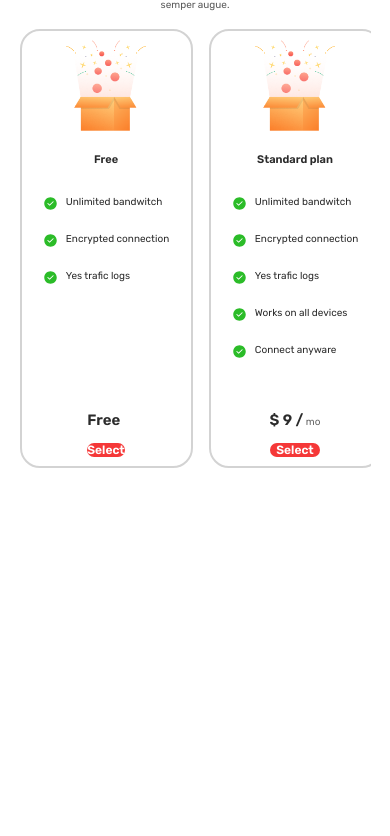
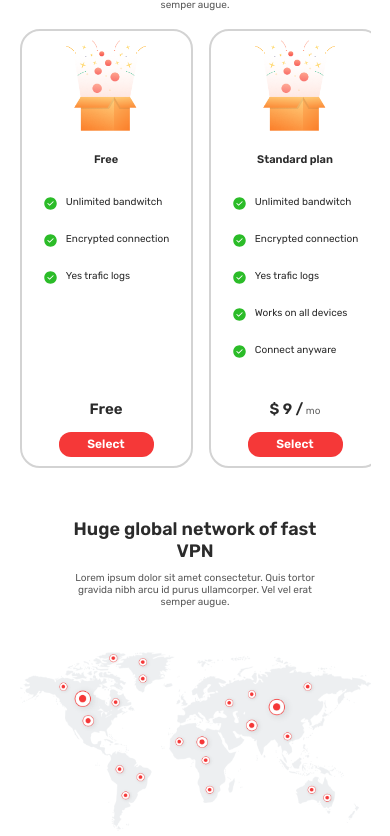
Before and after one commit to KatsiarynaYushkevich/reactLandingPage, a React (Vite) app: page / in a window 390 px wide. Shown: the part 1161-1997 px from the top of the page. Before the commit the page ends 1629 px from the top, so only its background shows below. Built offline with nearby package versions, Linux system fonts and the light colour scheme.

Commit message:
add network section

```diff
--- a/src/components/Button/button.scss
+++ b/src/components/Button/button.scss
@@ -1,64 +1,65 @@
 @font-face {
-    font-family: 'Rubik';
+  font-family: "Rubik";
   font-weight: 400;
-    src: url('../../assets/Rubik-Regular.ttf') format('truetype');
+  src: url("../../assets/Rubik-Regular.ttf") format("truetype");
 }
 
 @font-face {
-    font-family: 'Rubik';
+  font-family: "Rubik";
   font-weight: 600;
-    src: url('../../assets/Rubik-SemiBold.ttf') format('truetype');
+  src: url("../../assets/Rubik-SemiBold.ttf") format("truetype");
 }
 
 $main_text_color: #fff;
-$sub_text_color: #2B2B2B;
+$sub_text_color: #2b2b2b;
 
-@mixin btn_text_style($font_size, $font_color){
+@mixin btn_text_style($font_size, $font_color) {
   color: $font_color;
   font-size: $font_size;
   font-family: Rubik;
 }
 
-.custom_btn{
+.custom_btn {
   border: none;
   cursor: pointer;
   border-radius: clamp(12px, 1vw + 6px, 20px);
   @include btn_text_style(clamp(12px, 1vw + 4px, 18px), $main_text_color);
 
-&.red{
-    background-color: #F53838;
+  &.red {
+    background-color: #f53838;
   }
 
-&.transparent{
+  &.transparent {
     background-color: transparent;
   }
 
-&.semi_bold{
+  &.semi_bold {
     font-weight: 600;
   }
 
-&.regular{
-    font-weight:400;
+  &.regular {
+    font-weight: 400;
   }
 
-&.header_txt_btn{
+  &.header_txt_btn {
     max-width: clamp(124px, 13vw + 6px, 193px);
     min-height: clamp(35px, 4vw + 7px, 54px);
   }
 
-&.header_btn{
+  &.header_btn {
     min-width: clamp(70px, 7vw + 1px, 101px);
-    min-height:  clamp(24px, 2vw + 8px, 36px);
+    min-height: clamp(24px, 2vw + 8px, 36px);
     @include btn_text_style(clamp(12px, 1vw + 2px, 16px), $sub_text_color);
 
-    &:hover{
-    border: 2px solid #F53838;
-    color: #F53838;
+    &:hover {
+      border: 2px solid #f53838;
+      color: #f53838;
+    }
  }
 
-&.plan_card__btn{
+    &.card_btn {
       min-width: clamp(95px, 12vw, 173px);
       min-height: clamp(25px, 3vw + 2px, 45px);
     }
+
 }
-}
--- a/src/components/Main/Main.jsx
+++ b/src/components/Main/Main.jsx
@@ -1,29 +1,32 @@
 import VpnInfo from "../VpnInfo/VpnInfo"
 import Features from "../Features/Features"
 import Plan from "../Plan/Plan"
+import SectionHeader from "../SectionHeader/SectionHeader"
 import users_icon from "../../assets/vpn_info_assets/users_icon.svg"
 import locations_icon from "../../assets/vpn_info_assets/locations_icon.svg"
 import servers_icon from "../../assets/vpn_info_assets/servers_icon.svg"
 
 import "./main.scss";
+import Network from "../Network/Network"
 
 
 export default function Main() {
   return (
     <main>
-    <div className="container">
-    <section className="vpn">
+    <section className="vpn container">
       <VpnInfo img_name={users_icon} numbers='90+' text='Users'/>
       <VpnInfo img_name={locations_icon} numbers='30+' text='Locations'/>
       <VpnInfo img_name={servers_icon} numbers='50+' text='Servers'/>
     </section>
-    <section className="features_wrapper">
+    <section className="features_wrapper container">
       <Features></Features>
     </section>
-    <section className="plans">
+    <section className="plans container">
       <Plan></Plan>
     </section>
-    </div>
+    <section className="network_wrapper container">
+      <Network></Network>
+    </section>
     </main>
   );
 }
--- a/src/components/Main/main.scss
+++ b/src/components/Main/main.scss
@@ -57,6 +57,15 @@ display: flex;
 flex-direction: column;
 justify-content: center;
 align-items: center;
+margin-bottom: clamp(50px, 6vw + 5px, 91px);
+}
+
+.network_wrapper{
+  display: flex;
+  flex-direction: column;
+  gap:clamp(25px, 3vw + 7px, 50px);
+  align-items: center;
+  margin-bottom: clamp(45px, 5vw + 2px, 75px);
 }
 
 @media (max-width: 750px) {
--- /dev/null
+++ b/src/components/Network/Network.jsx
@@ -0,0 +1,15 @@
+import SectionHeader from "../SectionHeader/SectionHeader";
+import map_img from "../../assets/network_assets/map_img.png";
+import "./network.scss"
+
+export default function Network(props) {
+    return (
+      <>
+      <SectionHeader h='Huge global network of fast VPN'
+        text='orem ipsum dolor sit amet consectetur. Quis tortor gravida nibh arcu id purus ullamcorper. Vel vel erat semper augue.' />
+      <div className="map_img">
+      <img src={map_img}/>
+      </div>
+      </>
+    );
+  }
--- /dev/null
+++ b/src/components/Network/network.scss
@@ -0,0 +1,9 @@
+.map_img{
+min-width: clamp(311px, 73vw + 9px,1060px);
+min-height: clamp(158px, 37vw + 6px,539px);
+
+img{
+    width: 100%;
+    height: 100%;
+}
+}
--- a/src/components/PlanCard/PlanCard.jsx
+++ b/src/components/PlanCard/PlanCard.jsx
@@ -26,7 +26,7 @@ export default function PlanCard(props) {
         <span>{props.price}
         <span className="regular">{props.time}</span>
         </span>
-        <Button content="Select" color="red" FontFace='semi_bold' size='plan_card_btn'/>
+        <Button content="Select" color="red" FontFace='semi_bold' size='card_btn'/>
         </div>
         </div>
         </div>
--- a/src/components/PlanCard/plan_card.scss
+++ b/src/components/PlanCard/plan_card.scss
@@ -73,6 +73,7 @@
   gap:clamp(12px, 1vw + 10px, 22px);
 
   span{
+    text-align: center;
     @include text_style(clamp(15px, 2vw - 1px,28px), 600);
 
     &.regular{
```
Also changed, not shown: src/components/Plan/plan.scss (+0 -21 lines), src/assets/network_assets/map_img.png (added). Lines whose indentation alone changed are shown as unchanged.
